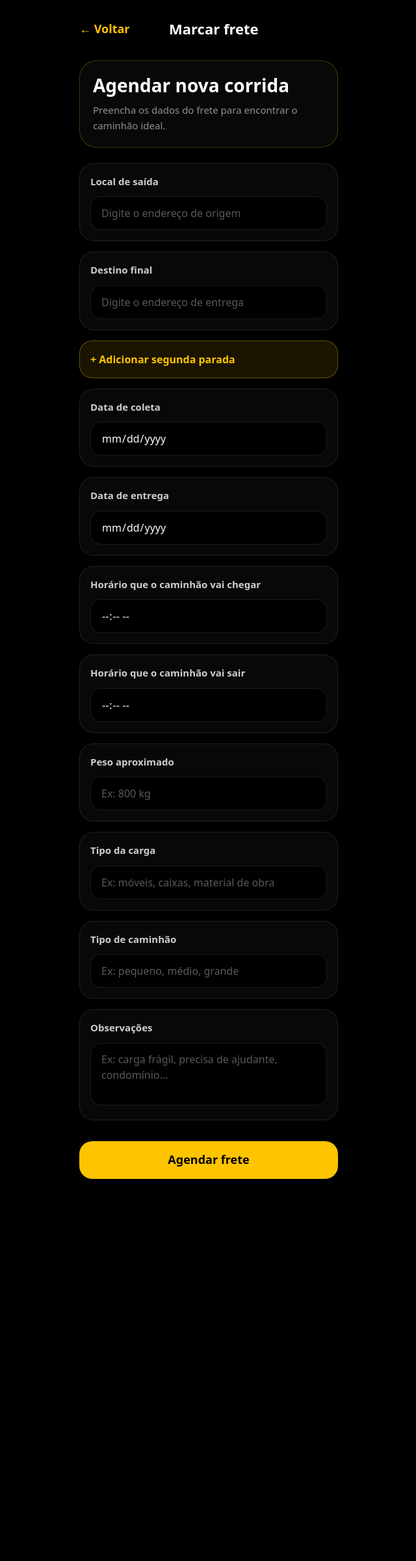
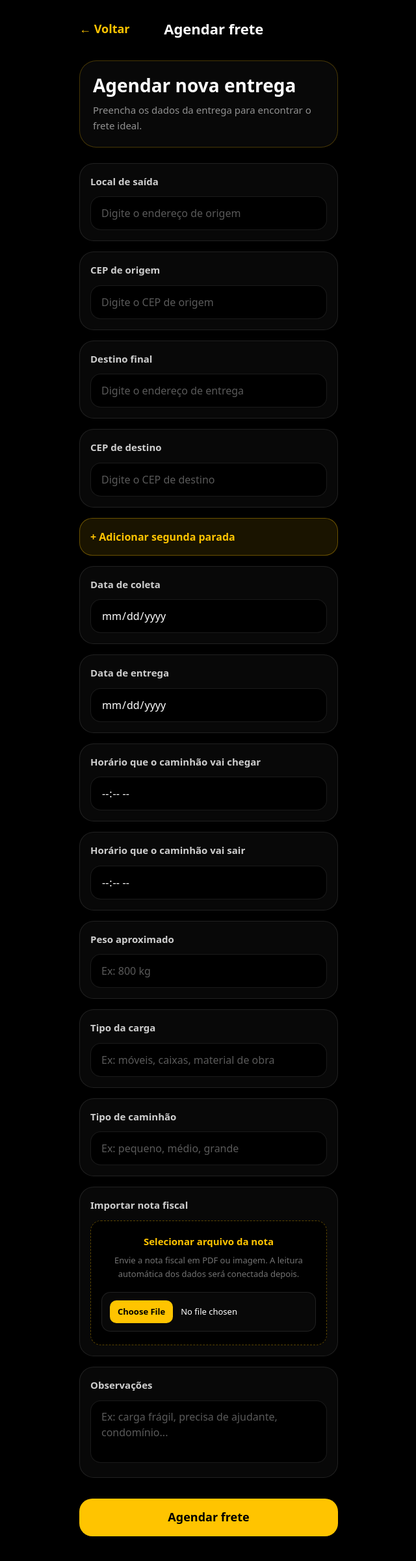
Before and after one commit to luannaaa/flatauto-cliente-painel, a Next.js app: page /cliente/marcar-frete in a window 1280 px wide. Shown: the whole page at 65% size, without its empty margins (319-959 px from the left). Before the commit the page ends 1854 px from the top, so only its background shows below. Built offline with nearby package versions, Linux system fonts and the light colour scheme.

Commit message:
Atualizado agendar frete com CEP e importação de nota

```diff
--- a/app/cliente/marcar-frete/page.tsx
+++ b/app/cliente/marcar-frete/page.tsx
@@ -33,20 +33,22 @@ export default function MarcarFrete() {
           <button onClick={voltarPainel} className="text-[18px] font-bold text-[#ffc400]">
             ← Voltar
           </button>
-          <h1 className="text-[22px] font-black">Marcar frete</h1>
+          <h1 className="text-[22px] font-black">Agendar frete</h1>
           <div className="w-[62px]" />
         </header>
 
         <section className="mt-8 rounded-[26px] border border-[#ffc400]/25 bg-[#080808] p-5">
-          <h2 className="text-[28px] font-black leading-tight">Agendar nova corrida</h2>
+          <h2 className="text-[28px] font-black leading-tight">Agendar nova entrega</h2>
           <p className="mt-2 text-[15px] leading-relaxed text-white/55">
-            Preencha os dados do frete para encontrar o caminhão ideal.
+            Preencha os dados da entrega para encontrar o frete ideal.
           </p>
         </section>
 
         <section className="mt-6 space-y-4">
           <Campo label="Local de saída" placeholder="Digite o endereço de origem" />
+          <Campo label="CEP de origem" placeholder="Digite o CEP de origem" />
           <Campo label="Destino final" placeholder="Digite o endereço de entrega" />
+          <Campo label="CEP de destino" placeholder="Digite o CEP de destino" />
 
           <button
             onClick={() => setSegundaParada(!segundaParada)}
@@ -64,6 +66,21 @@ export default function MarcarFrete() {
           <Campo label="Peso aproximado" placeholder="Ex: 800 kg" />
           <Campo label="Tipo da carga" placeholder="Ex: móveis, caixas, material de obra" />
           <Campo label="Tipo de caminhão" placeholder="Ex: pequeno, médio, grande" />
+
+          <div className="rounded-[22px] border border-white/10 bg-[#080808] p-4">
+            <label className="mb-3 block text-[15px] font-bold text-white/80">Importar nota fiscal</label>
+            <div className="flex min-h-[86px] flex-col items-center justify-center rounded-[16px] border border-dashed border-[#ffc400]/35 bg-black px-4 py-5 text-center">
+              <p className="text-[15px] font-bold text-[#ffc400]">Selecionar arquivo da nota</p>
+              <p className="mt-2 text-[13px] leading-relaxed text-white/45">
+                Envie a nota fiscal em PDF ou imagem. A leitura automática dos dados será conectada depois.
+              </p>
+              <input
+                type="file"
+                accept=".pdf,.jpg,.jpeg,.png"
+                className="mt-4 w-full cursor-pointer rounded-[14px] border border-white/10 bg-[#080808] px-3 py-3 text-[13px] text-white file:mr-3 file:rounded-[10px] file:border-0 file:bg-[#ffc400] file:px-3 file:py-2 file:font-bold file:text-black"
+              />
+            </div>
+          </div>
 
           <div className="rounded-[22px] border border-white/10 bg-[#080808] p-4">
             <label className="mb-3 block text-[15px] font-bold text-white/80">Observações</label>
```
